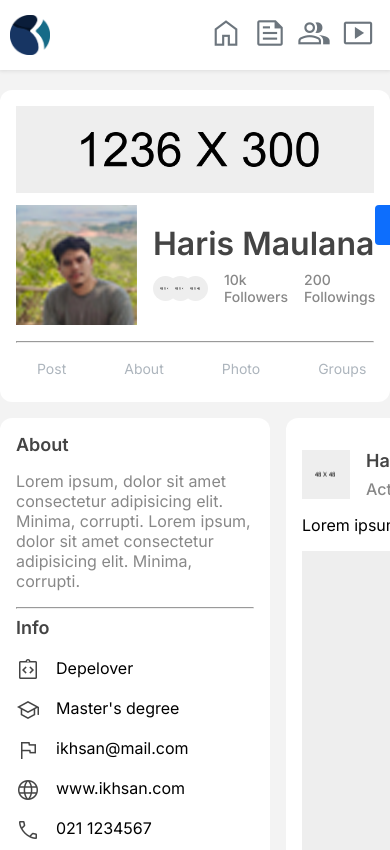
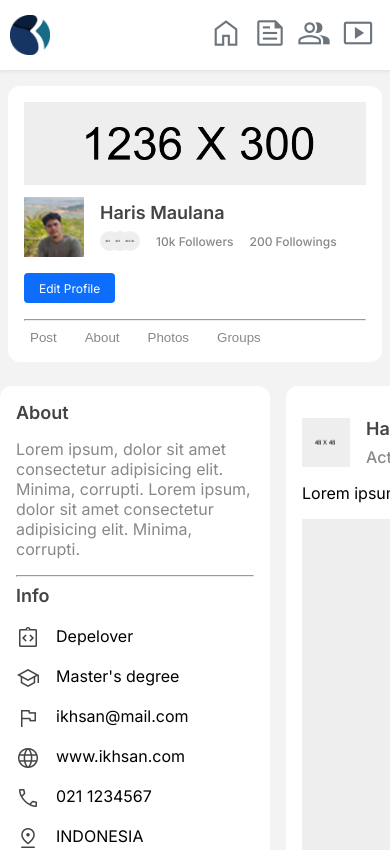
Before and after one commit to Haris-mlna/andaru-partners, a React (Create React App) app: page /profile in a window 390 px wide. Shown: the top 850 px of the page. Built offline with nearby package versions, Linux system fonts and the light colour scheme.

Commit message:
update profile res

```diff
--- a/src/pages/profile/profile.jsx
+++ b/src/pages/profile/profile.jsx
@@ -21,25 +21,25 @@ const Profile = () => {
     setActive(page);
   };
 
-  console.log(handlePage);
-
   return (
     <div className={styles.profile}>
       <div className={styles.navbar}>
         <Navbar />
       </div>
 
+      <div className={styles.containerMobile}>
+
       <div className={styles.headerProfile}>
         <ProfileBanner new_className={styles.profileBanner} />
         <div className={styles.detailProfile}>
           <div className={styles.detailProfilee}>
-            <img src={haris} alt="" />
+            <img className={styles.resImg} src={haris} alt="" />
             <div className={styles.wrapDetailProfile}>
-              <H4tag text={"Haris Maulana"} />
+              <H4tag new_className={styles.resh4} text={"Haris Maulana"} />
               <div className={styles.detailProf}>
-                <TigaRoda />
-                <Span14 text={"10k Followers"} />
-                <Span14 text={"200 Followings"} />
+                <TigaRoda new_className={styles.restigaroda} />
+                <Span14 new_className={styles.resspan14} text={"10k Followers"} />
+                <Span14 new_className={styles.resspan14} text={"200 Followings"} />
               </div>
             </div>
           </div>
@@ -49,31 +49,18 @@ const Profile = () => {
         </div>
         <hr />
         <div className={styles.navProfile}>
-        <button className={styles.coverbtn} onClick={() => handlePage("post")} ><ButtonPrimary
-            onClick={() => handlePage("post")}
-            new_className={styles.hiddenStyle}
-            text={"Post"}
-          /></button>
+        <button className={styles.coverbtn} onClick={() => handlePage("post")} > Post
+          </button>
 
-          <button className={styles.coverbtn} onClick={() => handlePage("about")} > <ButtonPrimary onPress={()=>handlePage}
-            onClick={() => handlePage("about")}
-            new_className={styles.hiddenStyle}
-            text={"About"}
-          /></button>
+          <button className={styles.coverbtn} onClick={() => handlePage("about")} >About </button>
 
-         <button className={styles.coverbtn} onClick={() => handlePage("photo")} ><ButtonPrimary
-            onClick={() => handlePage("photo")}
-            new_className={styles.hiddenStyle}
-            text={"Photo "}
-          /></button>
+         <button className={styles.coverbtn} onClick={() => handlePage("photo")} >Photos</button>
 
-          <button className={styles.coverbtn} onClick={() => handlePage("group")}> <ButtonPrimary
-            onClick={() => handlePage("group")}
-            new_className={styles.hiddenStyle}
-            text={"Groups"}
-          /></button>
+          <button className={styles.coverbtn} onClick={() => handlePage("group")}>Groups</button>
 
         </div>
+      </div>
+
       </div>
       {/* POST */}
       {active === "post" && (
--- a/src/pages/profile/profile.module.css
+++ b/src/pages/profile/profile.module.css
@@ -44,21 +44,12 @@
   height: 40px;
 }
 
-.hiddenStyle {
-  background-color: transparent;
-  color: var(--bs-gray-500);
-}
-
-.hiddenStyle:hover {
-  color: var(--bs-primary);
-}
-
 .navProfile {
   display: flex;
   gap: 1rem;
 }
 
-.main_section_profile{
+.main_section_profile {
   display: flex;
   gap: 1rem;
   width: 1200px;
@@ -77,23 +68,76 @@
   flex: 1;
 }
 
-.aboutLeft{
+.aboutLeft {
   flex: 3.1;
 }
 
-.aboutRight{
+.aboutRight {
   flex: 0.9;
 }
 
-.photoLeft{
+.photoLeft {
   flex: 1;
 }
 
-.photoRight{
+.photoRight {
   flex: 0.9;
 }
 
-.coverbtn{
+.coverbtn {
   background-color: transparent;
   border: none;
+  color: var(--para-1st-color);
+  cursor: pointer;
 }
+
+.coverbtn:hover {
+  color: var(--bs-primary);
+}
+
+@media (max-width: 762px) {
+  .containerMobile {
+    padding: 0.5rem;
+  }
+
+  .headerProfile {
+    width: 100%;
+    padding: 1rem;
+    border-radius: 12px;
+    margin-top: 0.5rem;
+  }
+
+  .resImg {
+    width: 60px;
+  }
+
+  .resh4 {
+    font-size: 18px;
+  }
+
+  .restigaroda img {
+    width: 20px;
+  }
+
+  .resspan14 {
+    font-size: 12px;
+  }
+
+  .detailProfile {
+    display: flex;
+    flex-direction: column;
+    padding: 0.5rem 0;
+  }
+
+  .buttonEditProfile {
+    justify-content: flex-start;
+    margin-top: 1rem;
+  }
+
+  .btnedt {
+    height: 30px;
+    font-size: 12px;
+  }
+
+
+}
```
Lines whose indentation alone changed are shown as unchanged.
